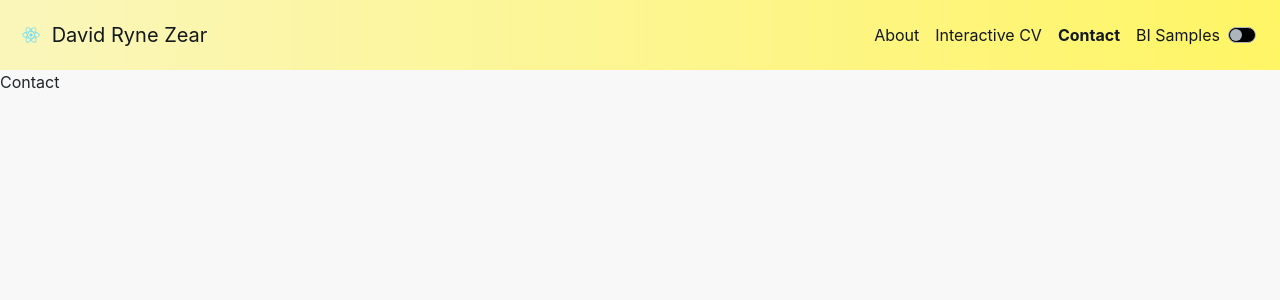
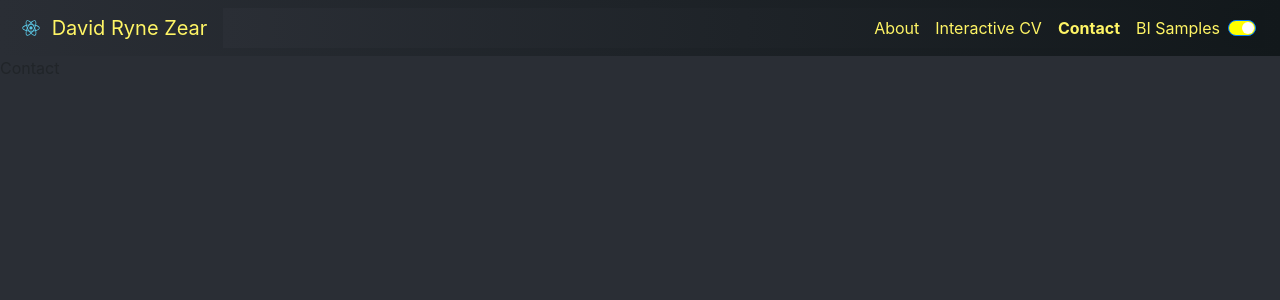
Before and after one commit to drzear/drz-home, a React (Create React App) app: page /contact in a window 1280 px wide. Shown: the top 300 px of the page. Built offline with nearby package versions, Linux system fonts and the light colour scheme.

Commit message:
:sparkles: collapsible navbar, improved routing

```diff
--- a/package.json
+++ b/package.json
@@ -14,6 +14,7 @@
     "react": "^16.13.1",
     "react-bootstrap": "^1.3.0",
     "react-dom": "^16.13.1",
+    "react-router": "^5.2.0",
     "react-router-dom": "^5.2.0",
     "react-scripts": "3.4.3",
     "typescript": "^3.7.5"
--- a/src/Components/Pages/Home/Home.tsx
+++ b/src/Components/Pages/Home/Home.tsx
@@ -31,7 +31,7 @@ class Home extends React.Component<HomeProps, HomeState> {
     render() {
         return (
             <>
-                <ThemeSwitch />
+                <ThemeSwitch onClick={() => {}} />
                 <section className="animated-grid">
                     <div
                         className={
--- a/src/Components/Pieces/Header/Header.css
+++ b/src/Components/Pieces/Header/Header.css
@@ -23,9 +23,13 @@
 }
 
 .navbar {
-    height: 70px;
-    width: 100%;
+    /* height: 70px;
+    width: 100%; */
     background: var(--bg-nav);
+}
+.navbar-collapse {
+    background: var(--bg-nav);
+    color: var(--text-nav);
 }
 
 .navlink {
--- a/src/Components/Pieces/Header/Header.tsx
+++ b/src/Components/Pieces/Header/Header.tsx
@@ -12,21 +12,55 @@ interface HeaderProps {
 
 interface HeaderState {
     activeLink: string;
+    lightTheme: boolean;
 }
 
 class Header extends React.Component<HeaderProps, HeaderState> {
     constructor(props) {
         super(props);
-        this.state = { activeLink: this.props.history.location.pathname };
+        // similar logic used in ThemeSwitch to determine theme
+        const existingTheme = localStorage.getItem("themeState");
+        let themeIsLight: boolean;
+        if (existingTheme) {
+            themeIsLight = existingTheme === "light" ? true : false;
+        } else {
+            themeIsLight = false;
+        }
+        this.state = {
+            activeLink: this.props.history.location.pathname,
+            lightTheme: themeIsLight,
+        };
+    }
+    componentDidMount() {
+        // get theme from ThemeSwitch and create boolean to use in variant in jsx
     }
     handleOnClick = (path: string) => {
         this.props.history.push(path);
         this.setState({ activeLink: this.props.history.location.pathname });
     };
+    handleThemeOnClick = () => {
+        const existingTheme = localStorage.getItem("themeState");
+        let themeIsLight: boolean;
+        if (existingTheme) {
+            themeIsLight = existingTheme === "light" ? true : false;
+        } else {
+            themeIsLight = false;
+        }
+        this.setState({
+            activeLink: this.state.activeLink,
+            lightTheme: themeIsLight,
+        });
+    };
     render() {
         return (
             <>
-                <Navbar className="navbar">
+                <Navbar
+                    collapseOnSelect
+                    // bg="dark"
+                    variant={this.state.lightTheme ? undefined : "dark"}
+                    expand="md"
+                    className="navbar"
+                >
                     {/* <Navbar className="navbar"> */}
                     <Navbar.Brand href="/" className="navlink">
                         <img
@@ -38,6 +72,14 @@ class Header extends React.Component<HeaderProps, HeaderState> {
                         />{" "}
                         David Ryne Zear
                     </Navbar.Brand>
+                    <Navbar.Toggle
+                        aria-controls="responsive-navbar-nav"
+                        // className="navbar-collapse"
+                    />
+                    <Navbar.Collapse
+                        id="responsive-navbar-nav"
+                        className="navbar-collapse"
+                    >
                         <Nav className="ml-auto">
                             <Nav.Link
                                 className={
@@ -84,7 +126,10 @@ class Header extends React.Component<HeaderProps, HeaderState> {
                                 BI Samples
                             </Nav.Link>
                         </Nav>
-                    <ThemeSwitch />
+                        <ThemeSwitch
+                            onClick={() => this.handleThemeOnClick()}
+                        />
+                    </Navbar.Collapse>
                 </Navbar>
             </>
         );
--- a/src/Components/Pieces/ThemeSwitch/ThemeSwitch.tsx
+++ b/src/Components/Pieces/ThemeSwitch/ThemeSwitch.tsx
@@ -2,7 +2,9 @@ import React from "react";
 import Form from "react-bootstrap/Form";
 import "./ThemeSwitch.css";
 
-interface ThemeProps {}
+interface ThemeProps {
+    onClick: Function;
+}
 
 interface ThemeState {
     themeState: string;
@@ -25,7 +27,7 @@ export default class ThemeSwitch extends React.Component<
             themeForState = existingTheme;
             checkedBoolForState = themeForState === "light" ? false : true;
         } else {
-            themeForState = "light";
+            themeForState = "dark";
             checkedBoolForState = false;
         }
         labelForState = themeForState === "light" ? "🔌" : "💡";
@@ -49,6 +51,7 @@ export default class ThemeSwitch extends React.Component<
         });
         localStorage.setItem("themeState", themeState);
         document.body.classList.replace(oldThemeState, themeState);
+        this.props.onClick();
     };
     render() {
         return (
--- a/src/Router/Router.tsx
+++ b/src/Router/Router.tsx
@@ -4,7 +4,7 @@ import About from "../Components/Pages/About/About";
 import BiSamples from "../Components/Pages/BiSamples/BiSamples";
 import Contact from "../Components/Pages/Contact/Contact";
 import CV from "../Components/Pages/CV/CV";
-import { BrowserRouter, Route } from "react-router-dom";
+import { BrowserRouter, Route, Redirect, Switch } from "react-router-dom";
 import Header from "../Components/Pieces/Header/Header";
 
 class MyRouter extends React.Component {
@@ -12,16 +12,29 @@ class MyRouter extends React.Component {
         return (
             <>
                 <BrowserRouter basename="/">
-                    <Route exact path="/about" component={DefaultContainer} />
+                    <Switch>
+                        <Route
+                            exact
+                            path="/about"
+                            component={DefaultContainer}
+                        />
                         <Route
                             exact
                             path="/biSamples"
                             component={DefaultContainer}
                         />
                         <Route exact path="/cv" component={DefaultContainer} />
-                    <Route exact path="/contact" component={DefaultContainer} />
+                        <Route
+                            exact
+                            path="/contact"
+                            component={DefaultContainer}
+                        />
                         <Route exact path="/home" component={HomeContainer} />
                         <Route exact path="/" component={HomeContainer} />
+                        <Route>
+                            <Redirect to="/" />
+                        </Route>
+                    </Switch>
                 </BrowserRouter>
             </>
         );
```
Lines whose indentation alone changed are shown as unchanged.
